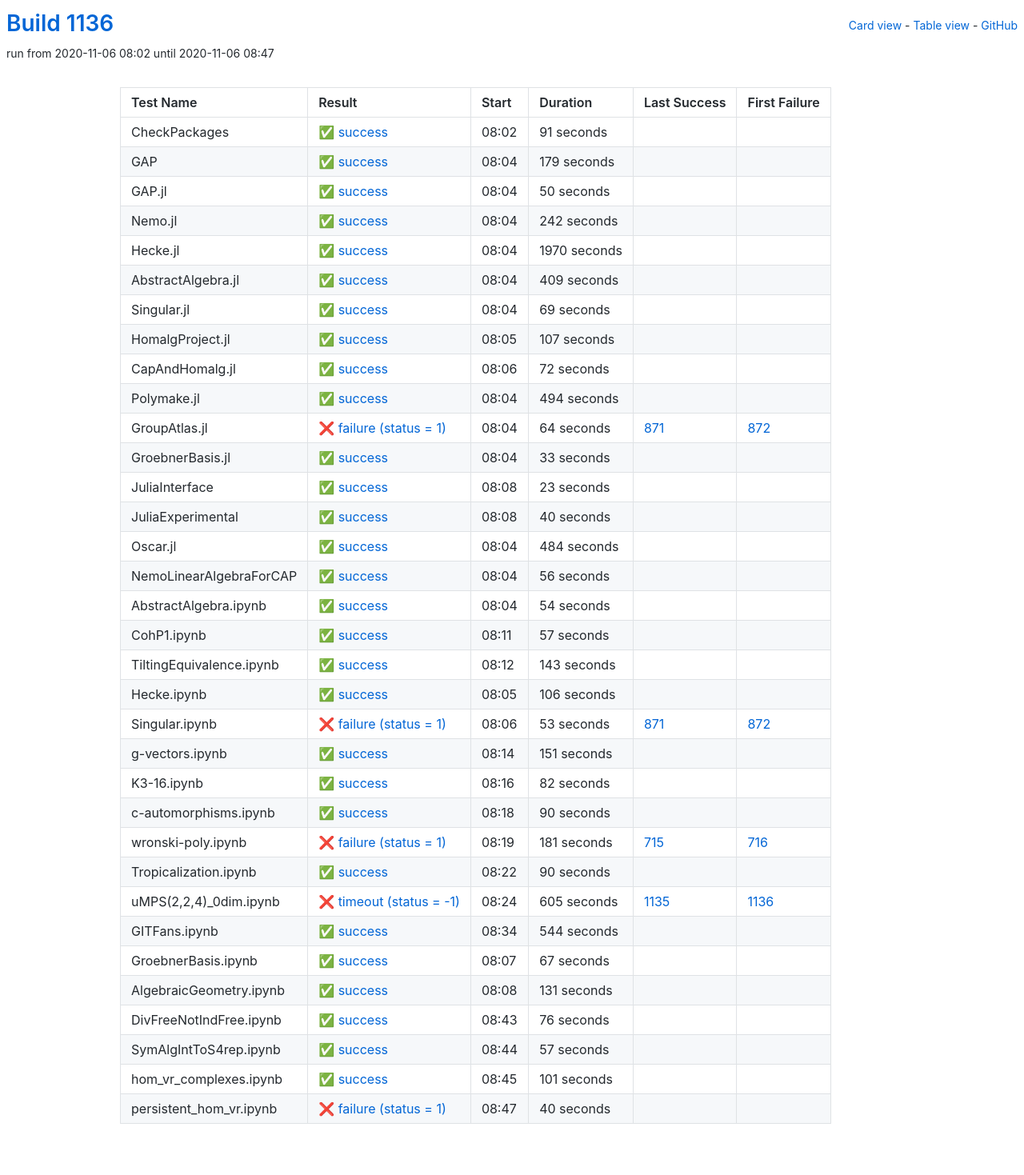
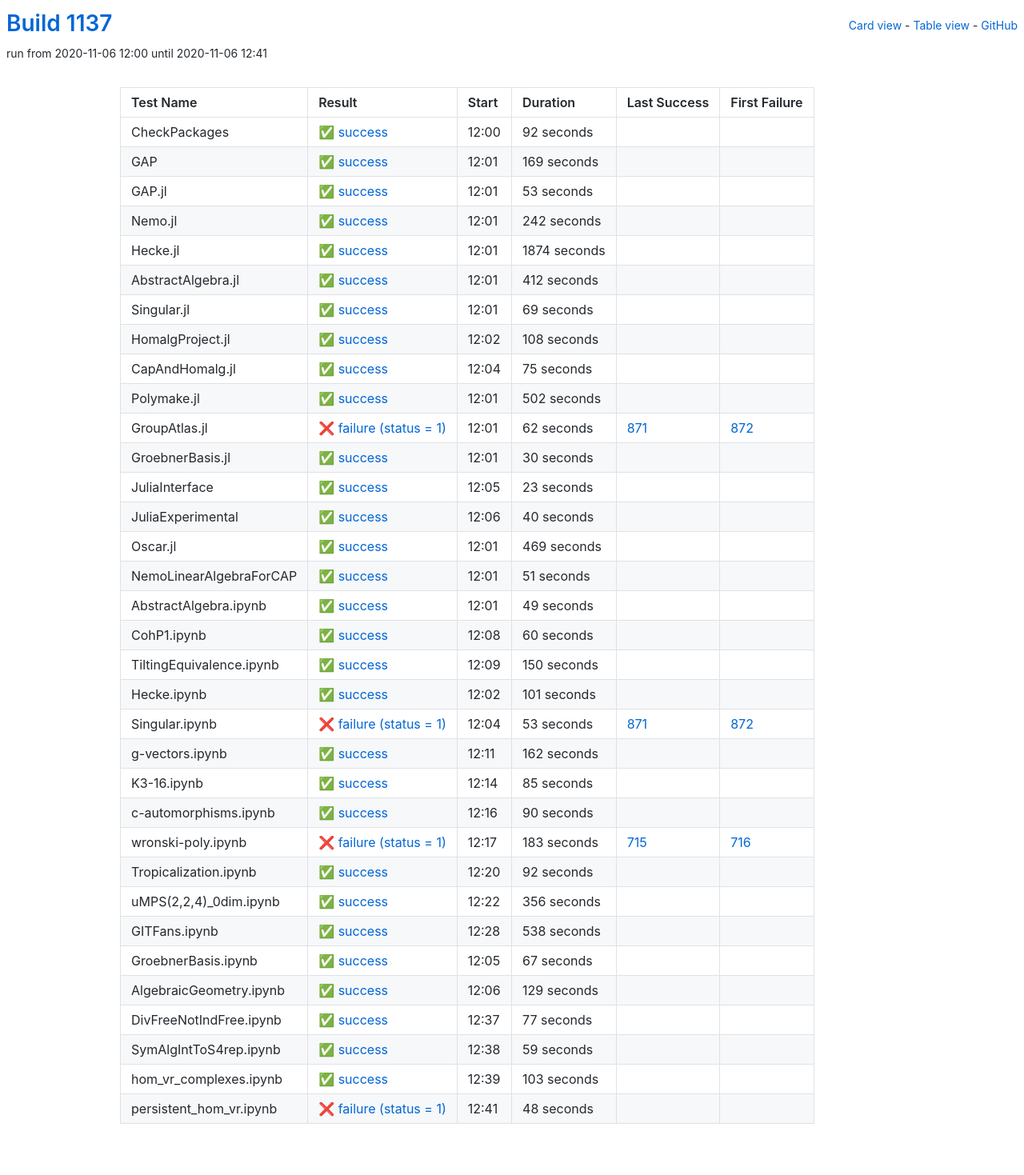
Before and after one commit to oscar-system/oscar-ci-status-stable, a Jekyll site: the page built from table.html, in a window 1280 px wide. Shown: the whole page at 80% size. Built offline with Jekyll 4.4.1, drawn with Linux system fonts in a browser that asks for light colours.

Commit message:
Build #1137

```diff
--- a/_data/ci.yml
+++ b/_data/ci.yml
@@ -1,6 +1,6 @@
 ---
-build: 1136
-build_url: https://oscarci.mathematik.uni-kl.de/job/oscar-stable/1136/
+build: 1137
+build_url: https://oscarci.mathematik.uni-kl.de/job/oscar-stable/1137/
 job: oscar-stable
 organization: oscar-system
 repo: oscar-ci-status-stable
@@ -8,44 +8,44 @@ repourl: https://github.com/oscar-system/oscar-ci-status-stable
 tests:
 - name: CheckPackages
   id: checkpackages
-  log: https://oscarci.mathematik.uni-kl.de/job/oscar-stable/1136/artifact/logs/build-1136/CheckPackages.log
-  start: 2020-11-06 08:02
+  log: https://oscarci.mathematik.uni-kl.de/job/oscar-stable/1137/artifact/logs/build-1137/CheckPackages.log
+  start: 2020-11-06 12:00
   success: true
   exitcode: 0
   status: success
-  duration: 91
+  duration: 92
   last_success: false
   last_success_url:
   first_failure: false
   first_failure_url:
 - name: GAP
   id: gap
-  log: https://oscarci.mathematik.uni-kl.de/job/oscar-stable/1136/artifact/logs/build-1136/GAP.log
-  start: 2020-11-06 08:04
+  log: https://oscarci.mathematik.uni-kl.de/job/oscar-stable/1137/artifact/logs/build-1137/GAP.log
+  start: 2020-11-06 12:01
   success: true
   exitcode: 0
   status: success
-  duration: 179
+  duration: 169
   last_success: false
   last_success_url:
   first_failure: false
   first_failure_url:
 - name: GAP.jl
   id: gap-jl
-  log: https://oscarci.mathematik.uni-kl.de/job/oscar-stable/1136/artifact/logs/build-1136/GAP.jl.log
-  start: 2020-11-06 08:04
+  log: https://oscarci.mathematik.uni-kl.de/job/oscar-stable/1137/artifact/logs/build-1137/GAP.jl.log
+  start: 2020-11-06 12:01
   success: true
   exitcode: 0
   status: success
-  duration: 50
+  duration: 53
   last_success: false
   last_success_url:
   first_failure: false
   first_failure_url:
 - name: Nemo.jl
   id: nemo-jl
-  log: https://oscarci.mathematik.uni-kl.de/job/oscar-stable/1136/artifact/logs/build-1136/Nemo.jl.log
-  start: 2020-11-06 08:04
+  log: https://oscarci.mathematik.uni-kl.de/job/oscar-stable/1137/artifact/logs/build-1137/Nemo.jl.log
+  start: 2020-11-06 12:01
   success: true
   exitcode: 0
   status: success
@@ -56,32 +56,32 @@ tests:
   first_failure_url:
 - name: Hecke.jl
   id: hecke-jl
-  log: https://oscarci.mathematik.uni-kl.de/job/oscar-stable/1136/artifact/logs/build-1136/Hecke.jl.log
-  start: 2020-11-06 08:04
+  log: https://oscarci.mathematik.uni-kl.de/job/oscar-stable/1137/artifact/logs/build-1137/Hecke.jl.log
+  start: 2020-11-06 12:01
   success: true
   exitcode: 0
   status: success
-  duration: 1970
+  duration: 1874
   last_success: false
   last_success_url:
   first_failure: false
   first_failure_url:
 - name: AbstractAlgebra.jl
   id: abstractalgebra-jl
-  log: https://oscarci.mathematik.uni-kl.de/job/oscar-stable/1136/artifact/logs/build-1136/AbstractAlgebra.jl.log
-  start: 2020-11-06 08:04
+  log: https://oscarci.mathematik.uni-kl.de/job/oscar-stable/1137/artifact/logs/build-1137/AbstractAlgebra.jl.log
+  start: 2020-11-06 12:01
   success: true
   exitcode: 0
   status: success
-  duration: 409
+  duration: 412
   last_success: false
   last_success_url:
   first_failure: false
   first_failure_url:
 - name: Singular.jl
   id: singular-jl
-  log: https://oscarci.mathematik.uni-kl.de/job/oscar-stable/1136/artifact/logs/build-1136/Singular.jl.log
-  start: 2020-11-06 08:04
+  log: https://oscarci.mathematik.uni-kl.de/job/oscar-stable/1137/artifact/logs/build-1137/Singular.jl.log
+  start: 2020-11-06 12:01
   success: true
   exitcode: 0
   status: success
@@ -92,68 +92,68 @@ tests:
   first_failure_url:
 - name: HomalgProject.jl
   id: homalgproject-jl
-  log: https://oscarci.mathematik.uni-kl.de/job/oscar-stable/1136/artifact/logs/build-1136/HomalgProject.jl.log
-  start: 2020-11-06 08:05
+  log: https://oscarci.mathematik.uni-kl.de/job/oscar-stable/1137/artifact/logs/build-1137/HomalgProject.jl.log
+  start: 2020-11-06 12:02
   success: true
   exitcode: 0
   status: success
-  duration: 107
+  duration: 108
   last_success: false
   last_success_url:
   first_failure: false
   first_failure_url:
 - name: CapAndHomalg.jl
   id: capandhomalg-jl
-  log: https://oscarci.mathematik.uni-kl.de/job/oscar-stable/1136/artifact/logs/build-1136/CapAndHomalg.jl.log
-  start: 2020-11-06 08:06
+  log: https://oscarci.mathematik.uni-kl.de/job/oscar-stable/1137/artifact/logs/build-1137/CapAndHomalg.jl.log
+  start: 2020-11-06 12:04
   success: true
   exitcode: 0
   status: success
-  duration: 72
+  duration: 75
   last_success: false
   last_success_url:
   first_failure: false
   first_failure_url:
 - name: Polymake.jl
   id: polymake-jl
-  log: https://oscarci.mathematik.uni-kl.de/job/oscar-stable/1136/artifact/logs/build-1136/Polymake.jl.log
-  start: 2020-11-06 08:04
+  log: https://oscarci.mathematik.uni-kl.de/job/oscar-stable/1137/artifact/logs/build-1137/Polymake.jl.log
+  start: 2020-11-06 12:01
   success: true
   exitcode: 0
   status: success
-  duration: 494
+  duration: 502
   last_success: false
   last_success_url:
   first_failure: false
   first_failure_url:
 - name: GroupAtlas.jl
   id: groupatlas-jl
-  log: https://oscarci.mathematik.uni-kl.de/job/oscar-stable/1136/artifact/logs/build-1136/GroupAtlas.jl.log
-  start: 2020-11-06 08:04
+  log: https://oscarci.mathematik.uni-kl.de/job/oscar-stable/1137/artifact/logs/build-1137/GroupAtlas.jl.log
+  start: 2020-11-06 12:01
   success: false
   exitcode: 1
   status: failure
-  duration: 64
+  duration: 62
   last_success: 871
   last_success_url: https://oscarci.mathematik.uni-kl.de/job/oscar-stable/871/
   first_failure: 872
   first_failure_url: https://oscarci.mathematik.uni-kl.de/job/oscar-stable/872/
 - name: GroebnerBasis.jl
   id: groebnerbasis-jl
-  log: https://oscarci.mathematik.uni-kl.de/job/oscar-stable/1136/artifact/logs/build-1136/GroebnerBasis.jl.log
-  start: 2020-11-06 08:04
+  log: https://oscarci.mathematik.uni-kl.de/job/oscar-stable/1137/artifact/logs/build-1137/GroebnerBasis.jl.log
+  start: 2020-11-06 12:01
   success: true
   exitcode: 0
   status: success
-  duration: 33
+  duration: 30
   last_success: false
   last_success_url:
   first_failure: false
   first_failure_url:
 - name: JuliaInterface
   id: juliainterface
-  log: https://oscarci.mathematik.uni-kl.de/job/oscar-stable/1136/artifact/logs/build-1136/JuliaInterface.log
-  start: 2020-11-06 08:08
+  log: https://oscarci.mathematik.uni-kl.de/job/oscar-stable/1137/artifact/logs/build-1137/JuliaInterface.log
+  start: 2020-11-06 12:05
   success: true
   exitcode: 0
   status: success
@@ -164,8 +164,8 @@ tests:
   first_failure_url:
 - name: JuliaExperimental
   id: juliaexperimental
-  log: https://oscarci.mathematik.uni-kl.de/job/oscar-stable/1136/artifact/logs/build-1136/JuliaExperimental.log
-  start: 2020-11-06 08:08
+  log: https://oscarci.mathematik.uni-kl.de/job/oscar-stable/1137/artifact/logs/build-1137/JuliaExperimental.log
+  start: 2020-11-06 12:06
   success: true
   exitcode: 0
   status: success
@@ -176,80 +176,80 @@ tests:
   first_failure_url:
 - name: Oscar.jl
   id: oscar-jl
-  log: https://oscarci.mathematik.uni-kl.de/job/oscar-stable/1136/artifact/logs/build-1136/Oscar.jl.log
-  start: 2020-11-06 08:04
+  log: https://oscarci.mathematik.uni-kl.de/job/oscar-stable/1137/artifact/logs/build-1137/Oscar.jl.log
+  start: 2020-11-06 12:01
   success: true
   exitcode: 0
   status: success
-  duration: 484
+  duration: 469
   last_success: false
   last_success_url:
   first_failure: false
   first_failure_url:
 - name: NemoLinearAlgebraForCAP
   id: nemolinearalgebraforcap
-  log: https://oscarci.mathematik.uni-kl.de/job/oscar-stable/1136/artifact/logs/build-1136/NemoLinearAlgebraForCAP.log
-  start: 2020-11-06 08:04
+  log: https://oscarci.mathematik.uni-kl.de/job/oscar-stable/1137/artifact/logs/build-1137/NemoLinearAlgebraForCAP.log
+  start: 2020-11-06 12:01
   success: true
   exitcode: 0
   status: success
-  duration: 56
+  duration: 51
   last_success: false
   last_success_url:
   first_failure: false
   first_failure_url:
 - name: AbstractAlgebra.ipynb
   id: abstractalgebra-ipynb
-  log: https://oscarci.mathematik.uni-kl.de/job/oscar-stable/1136/artifact/logs/build-1136/AbstractAlgebra.ipynb.log
-  start: 2020-11-06 08:04
+  log: https://oscarci.mathematik.uni-kl.de/job/oscar-stable/1137/artifact/logs/build-1137/AbstractAlgebra.ipynb.log
+  start: 2020-11-06 12:01
   success: true
   exitcode: 0
   status: success
-  duration: 54
+  duration: 49
   last_success: false
   last_success_url:
   first_failure: false
   first_failure_url:
 - name: CohP1.ipynb
   id: cohp1-ipynb
-  log: https://oscarci.mathematik.uni-kl.de/job/oscar-stable/1136/artifact/logs/build-1136/CohP1.ipynb.log
-  start: 2020-11-06 08:11
+  log: https://oscarci.mathematik.uni-kl.de/job/oscar-stable/1137/artifact/logs/build-1137/CohP1.ipynb.log
+  start: 2020-11-06 12:08
   success: true
   exitcode: 0
   status: success
-  duration: 57
+  duration: 60
   last_success: false
   last_success_url:
   first_failure: false
   first_failure_url:
 - name: TiltingEquivalence.ipynb
   id: tiltingequivalence-ipynb
-  log: https://oscarci.mathematik.uni-kl.de/job/oscar-stable/1136/artifact/logs/build-1136/TiltingEquivalence.ipynb.log
-  start: 2020-11-06 08:12
+  log: https://oscarci.mathematik.uni-kl.de/job/oscar-stable/1137/artifact/logs/build-1137/TiltingEquivalence.ipynb.log
+  start: 2020-11-06 12:09
   success: true
   exitcode: 0
   status: success
-  duration: 143
+  duration: 150
   last_success: false
   last_success_url:
   first_failure: false
   first_failure_url:
 - name: Hecke.ipynb
   id: hecke-ipynb
-  log: https://oscarci.mathematik.uni-kl.de/job/oscar-stable/1136/artifact/logs/build-1136/Hecke.ipynb.log
-  start: 2020-11-06 08:05
+  log: https://oscarci.mathematik.uni-kl.de/job/oscar-stable/1137/artifact/logs/build-1137/Hecke.ipynb.log
+  start: 2020-11-06 12:02
   success: true
   exitcode: 0
   status: success
-  duration: 106
+  duration: 101
   last_success: false
   last_success_url:
   first_failure: false
   first_failure_url:
 - name: Singular.ipynb
   id: singular-ipynb
-  log: https://oscarci.mathematik.uni-kl.de/job/oscar-stable/1136/artifact/logs/build-1136/Singular.ipynb.log
-  start: 2020-11-06 08:06
+  log: https://oscarci.mathematik.uni-kl.de/job/oscar-stable/1137/artifact/logs/build-1137/Singular.ipynb.log
+  start: 2020-11-06 12:04
   success: false
   exitcode: 1
   status: failure
@@ -260,32 +260,32 @@ tests:
   first_failure_url: https://oscarci.mathematik.uni-kl.de/job/oscar-stable/872/
 - name: g-vectors.ipynb
   id: g-vectors-ipynb
-  log: https://oscarci.mathematik.uni-kl.de/job/oscar-stable/1136/artifact/logs/build-1136/g-vectors.ipynb.log
-  start: 2020-11-06 08:14
+  log: https://oscarci.mathematik.uni-kl.de/job/oscar-stable/1137/artifact/logs/build-1137/g-vectors.ipynb.log
+  start: 2020-11-06 12:11
   success: true
   exitcode: 0
   status: success
-  duration: 151
+  duration: 162
   last_success: false
   last_success_url:
   first_failure: false
   first_failure_url:
 - name: K3-16.ipynb
   id: k3-16-ipynb
-  log: https://oscarci.mathematik.uni-kl.de/job/oscar-stable/1136/artifact/logs/build-1136/K3-16.ipynb.log
-  start: 2020-11-06 08:16
+  log: https://oscarci.mathematik.uni-kl.de/job/oscar-stable/1137/artifact/logs/build-1137/K3-16.ipynb.log
+  start: 2020-11-06 12:14
   success: true
   exitcode: 0
   status: success
-  duration: 82
+  duration: 85
   last_success: false
   last_success_url:
   first_failure: false
   first_failure_url:
 - name: c-automorphisms.ipynb
   id: c-automorphisms-ipynb
-  log: https://oscarci.mathematik.uni-kl.de/job/oscar-stable/1136/artifact/logs/build-1136/c-automorphisms.ipynb.log
-  start: 2020-11-06 08:18
+  log: https://oscarci.mathematik.uni-kl.de/job/oscar-stable/1137/artifact/logs/build-1137/c-automorphisms.ipynb.log
+  start: 2020-11-06 12:16
   success: true
   exitcode: 0
   status: success
@@ -296,56 +296,56 @@ tests:
   first_failure_url:
 - name: wronski-poly.ipynb
   id: wronski-poly-ipynb
-  log: https://oscarci.mathematik.uni-kl.de/job/oscar-stable/1136/artifact/logs/build-1136/wronski-poly.ipynb.log
-  start: 2020-11-06 08:19
+  log: https://oscarci.mathematik.uni-kl.de/job/oscar-stable/1137/artifact/logs/build-1137/wronski-poly.ipynb.log
+  start: 2020-11-06 12:17
   success: false
   exitcode: 1
   status: failure
-  duration: 181
+  duration: 183
   last_success: 715
   last_success_url: https://oscarci.mathematik.uni-kl.de/job/oscar-stable/715/
   first_failure: 716
   first_failure_url: https://oscarci.mathematik.uni-kl.de/job/oscar-stable/716/
 - name: Tropicalization.ipynb
   id: tropicalization-ipynb
-  log: https://oscarci.mathematik.uni-kl.de/job/oscar-stable/1136/artifact/logs/build-1136/Tropicalization.ipynb.log
-  start: 2020-11-06 08:22
+  log: https://oscarci.mathematik.uni-kl.de/job/oscar-stable/1137/artifact/logs/build-1137/Tropicalization.ipynb.log
+  start: 2020-11-06 12:20
   success: true
   exitcode: 0
   status: success
-  duration: 90
+  duration: 92
   last_success: false
   last_success_url:
   first_failure: false
   first_failure_url:
 - name: uMPS(2,2,4)_0dim.ipynb
   id: umps-2-2-4-0dim-ipynb
-  log: https://oscarci.mathematik.uni-kl.de/job/oscar-stable/1136/artifact/logs/build-1136/uMPS-2-2-4-_0dim.ipynb.log
-  start: 2020-11-06 08:24
-  success: false
-  exitcode: -1
-  status: timeout
-  duration: 605
-  last_success: 1135
-  last_success_url: https://oscarci.mathematik.uni-kl.de/job/oscar-stable/1135/
-  first_failure: 1136
-  first_failure_url: https://oscarci.mathematik.uni-kl.de/job/oscar-stable/1136/
-- name: GITFans.ipynb
-  id: gitfans-ipynb
-  log: https://oscarci.mathematik.uni-kl.de/job/oscar-stable/1136/artifact/logs/build-1136/GITFans.ipynb.log
-  start: 2020-11-06 08:34
+  log: https://oscarci.mathematik.uni-kl.de/job/oscar-stable/1137/artifact/logs/build-1137/uMPS-2-2-4-_0dim.ipynb.log
+  start: 2020-11-06 12:22
   success: true
   exitcode: 0
   status: success
-  duration: 544
+  duration: 356
+  last_success: false
+  last_success_url:
+  first_failure: false
+  first_failure_url:
+- name: GITFans.ipynb
+  id: gitfans-ipynb
+  log: https://oscarci.mathematik.uni-kl.de/job/oscar-stable/1137/artifact/logs/build-1137/GITFans.ipynb.log
+  start: 2020-11-06 12:28
+  success: true
+  exitcode: 0
+  status: success
+  duration: 538
   last_success: false
   last_success_url:
   first_failure: false
   first_failure_url:
 - name: GroebnerBasis.ipynb
   id: groebnerbasis-ipynb
-  log: https://oscarci.mathematik.uni-kl.de/job/oscar-stable/1136/artifact/logs/build-1136/GroebnerBasis.ipynb.log
-  start: 2020-11-06 08:07
+  log: https://oscarci.mathematik.uni-kl.de/job/oscar-stable/1137/artifact/logs/build-1137/GroebnerBasis.ipynb.log
+  start: 2020-11-06 12:05
   success: true
   exitcode: 0
   status: success
@@ -356,60 +356,60 @@ tests:
   first_failure_url:
 - name: AlgebraicGeometry.ipynb
   id: algebraicgeometry-ipynb
-  log: https://oscarci.mathematik.uni-kl.de/job/oscar-stable/1136/artifact/logs/build-1136/AlgebraicGeometry.ipynb.log
-  start: 2020-11-06 08:08
+  log: https://oscarci.mathematik.uni-kl.de/job/oscar-stable/1137/artifact/logs/build-1137/AlgebraicGeometry.ipynb.log
+  start: 2020-11-06 12:06
   success: true
   exitcode: 0
   status: success
-  duration: 131
+  duration: 129
   last_success: false
   last_success_url:
   first_failure: false
   first_failure_url:
 - name: DivFreeNotIndFree.ipynb
   id: divfreenotindfree-ipynb
-  log: https://oscarci.mathematik.uni-kl.de/job/oscar-stable/1136/artifact/logs/build-1136/DivFreeNotIndFree.ipynb.log
-  start: 2020-11-06 08:43
+  log: https://oscarci.mathematik.uni-kl.de/job/oscar-stable/1137/artifact/logs/build-1137/DivFreeNotIndFree.ipynb.log
+  start: 2020-11-06 12:37
   success: true
   exitcode: 0
   status: success
-  duration: 76
+  duration: 77
   last_success: false
   last_success_url:
   first_failure: false
   first_failure_url:
 - name: SymAlgIntToS4rep.ipynb
   id: symalginttos4rep-ipynb
-  log: https://oscarci.mathematik.uni-kl.de/job/oscar-stable/1136/artifact/logs/build-1136/SymAlgIntToS4rep.ipynb.log
-  start: 2020-11-06 08:44
+  log: https://oscarci.mathematik.uni-kl.de/job/oscar-stable/1137/artifact/logs/build-1137/SymAlgIntToS4rep.ipynb.log
+  start: 2020-11-06 12:38
   success: true
   exitcode: 0
   status: success
-  duration: 57
+  duration: 59
   last_success: false
   last_success_url:
   first_failure: false
   first_failure_url:
 - name: hom_vr_complexes.ipynb
   id: hom-vr-complexes-ipynb
-  log: https://oscarci.mathematik.uni-kl.de/job/oscar-stable/1136/artifact/logs/build-1136/hom_vr_complexes.ipynb.log
-  start: 2020-11-06 08:45
+  log: https://oscarci.mathematik.uni-kl.de/job/oscar-stable/1137/artifact/logs/build-1137/hom_vr_complexes.ipynb.log
+  start: 2020-11-06 12:39
   success: true
   exitcode: 0
   status: success
-  duration: 101
+  duration: 103
   last_success: false
   last_success_url:
   first_failure: false
   first_failure_url:
 - name: persistent_hom_vr.ipynb
   id: persistent-hom-vr-ipynb
-  log: https://oscarci.mathematik.uni-kl.de/job/oscar-stable/1136/artifact/logs/build-1136/persistent_hom_vr.ipynb.log
-  start: 2020-11-06 08:47
+  log: https://oscarci.mathematik.uni-kl.de/job/oscar-stable/1137/artifact/logs/build-1137/persistent_hom_vr.ipynb.log
+  start: 2020-11-06 12:41
   success: false
   exitcode: 1
   status: failure
-  duration: 40
+  duration: 48
   last_success: false
   last_success_url:
   first_failure: false
```
Also changed, not shown: README.md.
